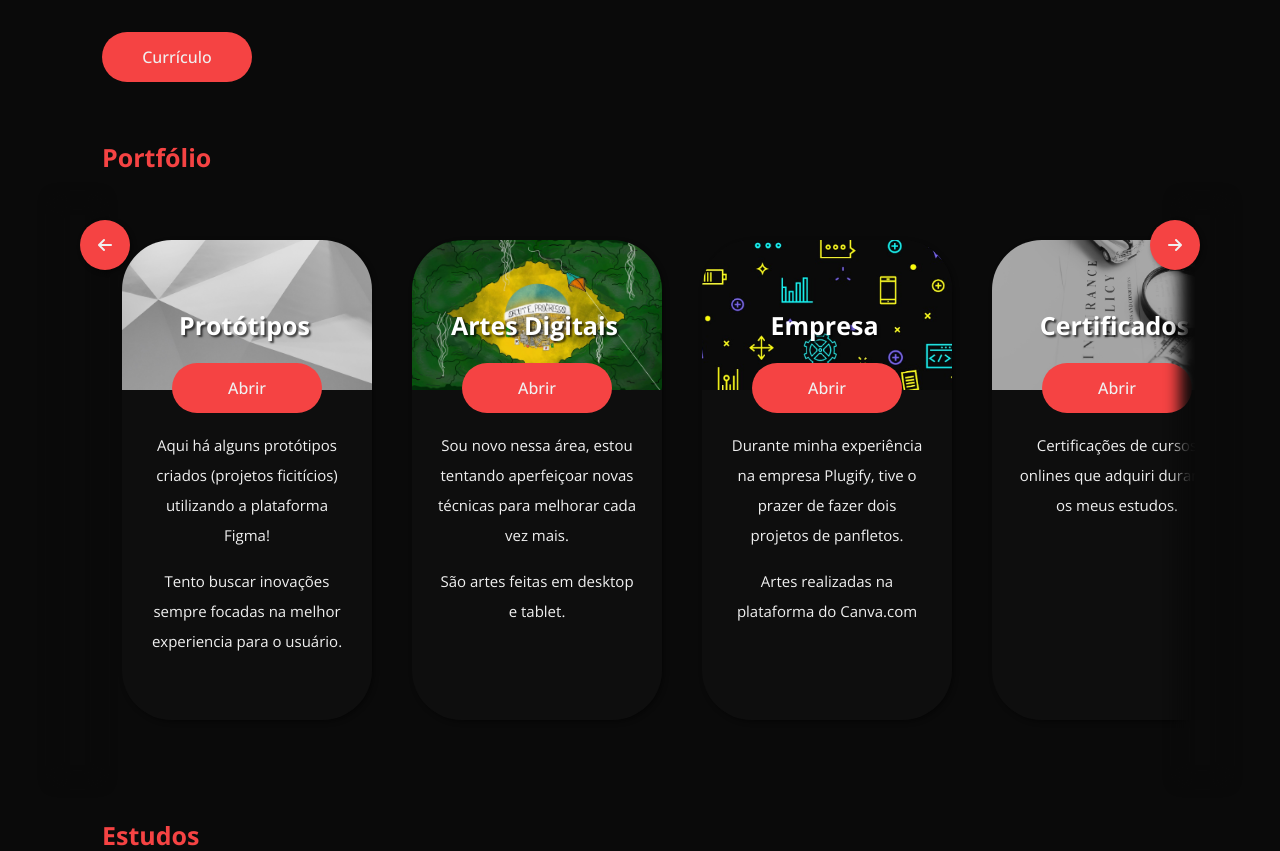
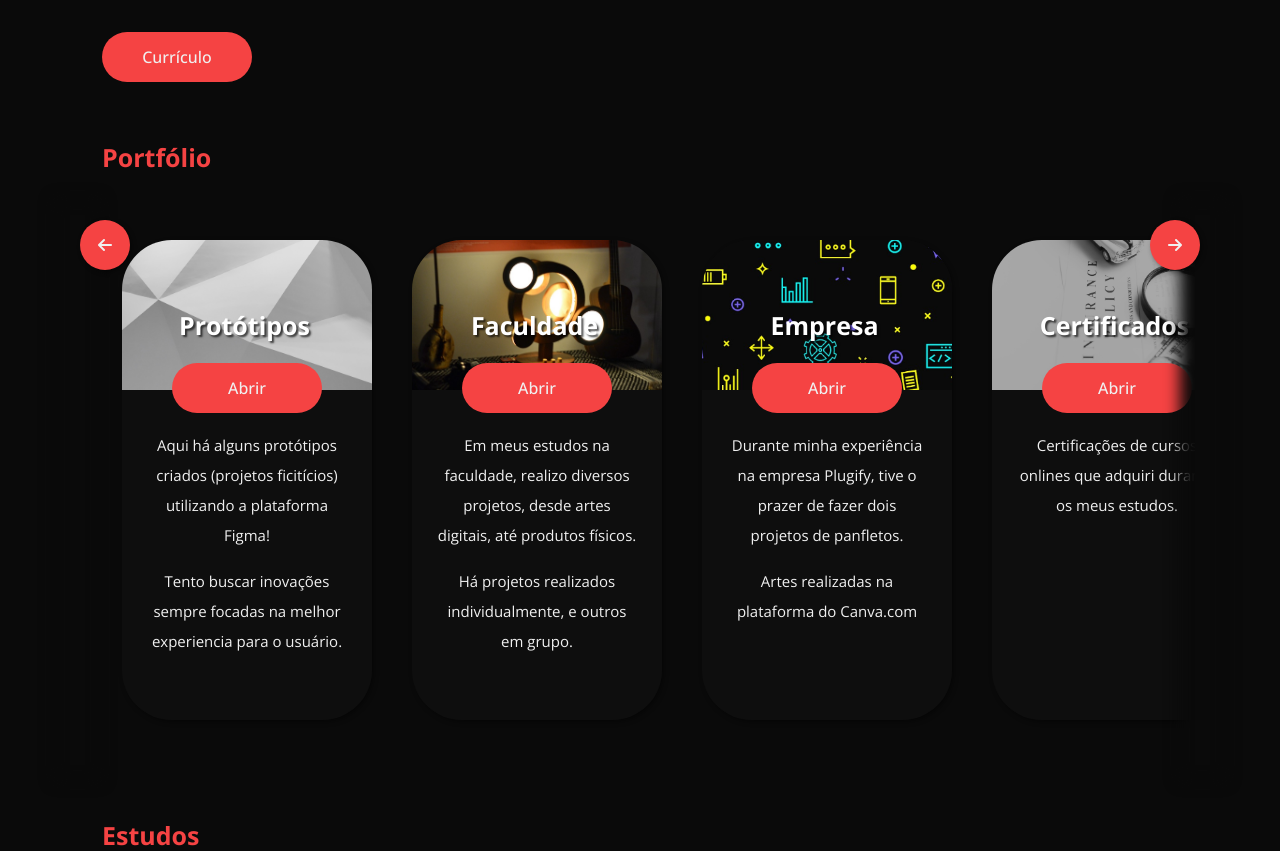
Before and after one commit to lugabrielll/my_official_portfolio, a PHP site: page / in a window 1280 px wide. Shown: the part 559-1410 px from the top of the page. Run offline with PHP 8.4, Linux system fonts and the light colour scheme; some libraries are stand-ins or nearby versions.

Commit message:
Faculdade
Novo drive

```diff
--- a/index.html
+++ b/index.html
@@ -127,13 +127,13 @@
                             </div>
                             <div class="card-base" data-tilt  data-tilt-scale="1.05" data-tilt-glare data-tilt-max-glare="0.2">
                                 <div class="card-titulo" id="c2">
-                                    <h2>Artes Digitais</h2>
-                                    <a title="Veja as Artes Digitais" href="https://drive.google.com/drive/folders/1D9e4wLCCG52CYbRpTRtfMc0TkP1Y2TI_?usp=sharing" target="blank"><button>Abrir</button></a>
+                                    <h2>Faculdade</h2>
+                                    <a title="Veja os projetos da faculdade" href="https://drive.google.com/drive/folders/1oGwGXmPcAIYPMB0fHWbH9RGct6KDIHmw?usp=drive_link" target="blank"><button>Abrir</button></a>
                                 </div>
                                 <div class="card-text">
                                     <div>
-                                        <p>Sou novo nessa área, estou tentando aperfeiçoar novas técnicas para melhorar cada vez mais.</p>
-                                        <p>São artes feitas em desktop e tablet.</p>
+                                        <p>Em meus estudos na faculdade, realizo diversos projetos, desde artes digitais, até produtos físicos.</p>
+                                        <p>Há projetos realizados individualmente, e outros em grupo.</p>
                                     </div>
                                 </div>
                             </div>
--- a/style/style.css
+++ b/style/style.css
@@ -562,7 +562,7 @@ header .intro-container button{
     background-position: center;
 }
 header #c1{background-image: url(../img/card/prototipos.png);}
-header #c2{background-image: url(../img/card/artes_digitais.jpg);}
+header #c2{background-image: url(../img/card/faculdade.jpg);}
 header #c3{background-image: url(../img/card/empresa.png);}
 header #c4{background-image: url(../img/card/certificações.jpg);}
 header #c5{background-image: url(../img/card/outros.jpeg);}
```
Also changed, not shown: img/card/faculdade.jpg (added).
